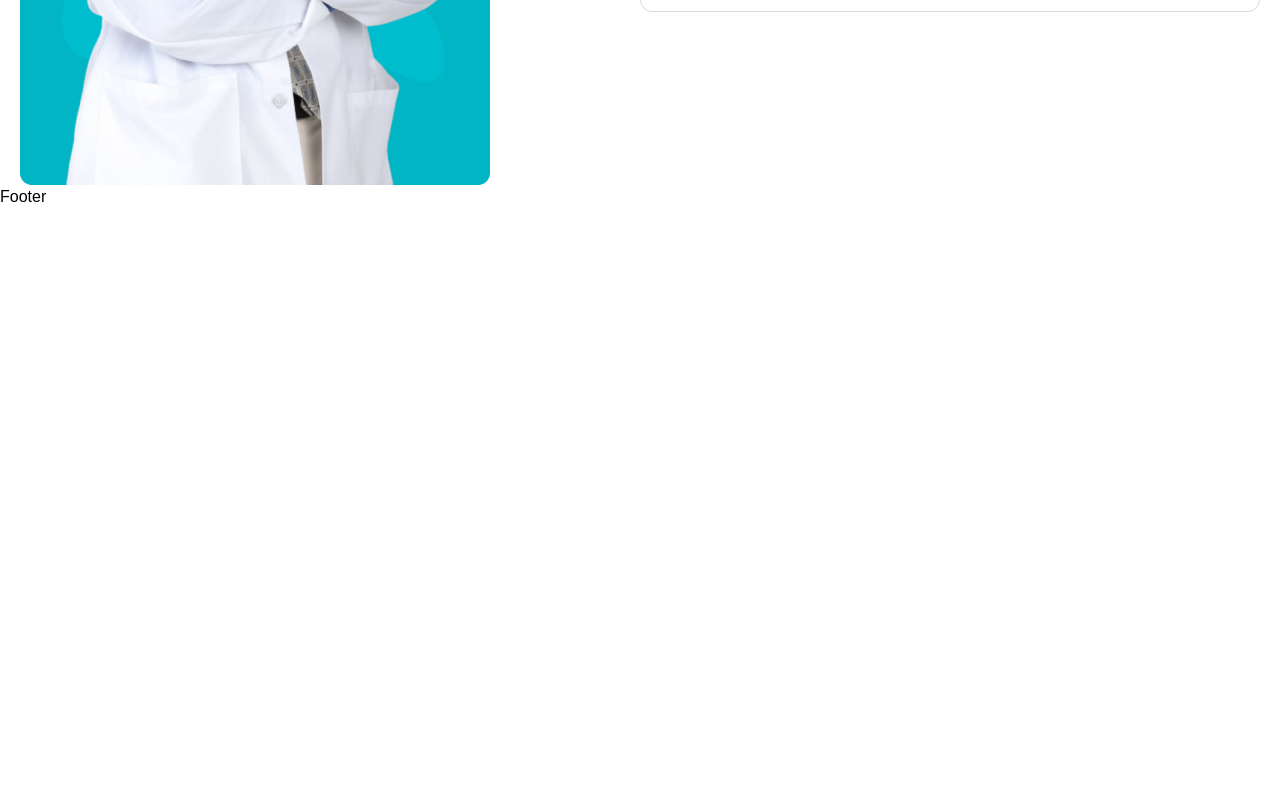
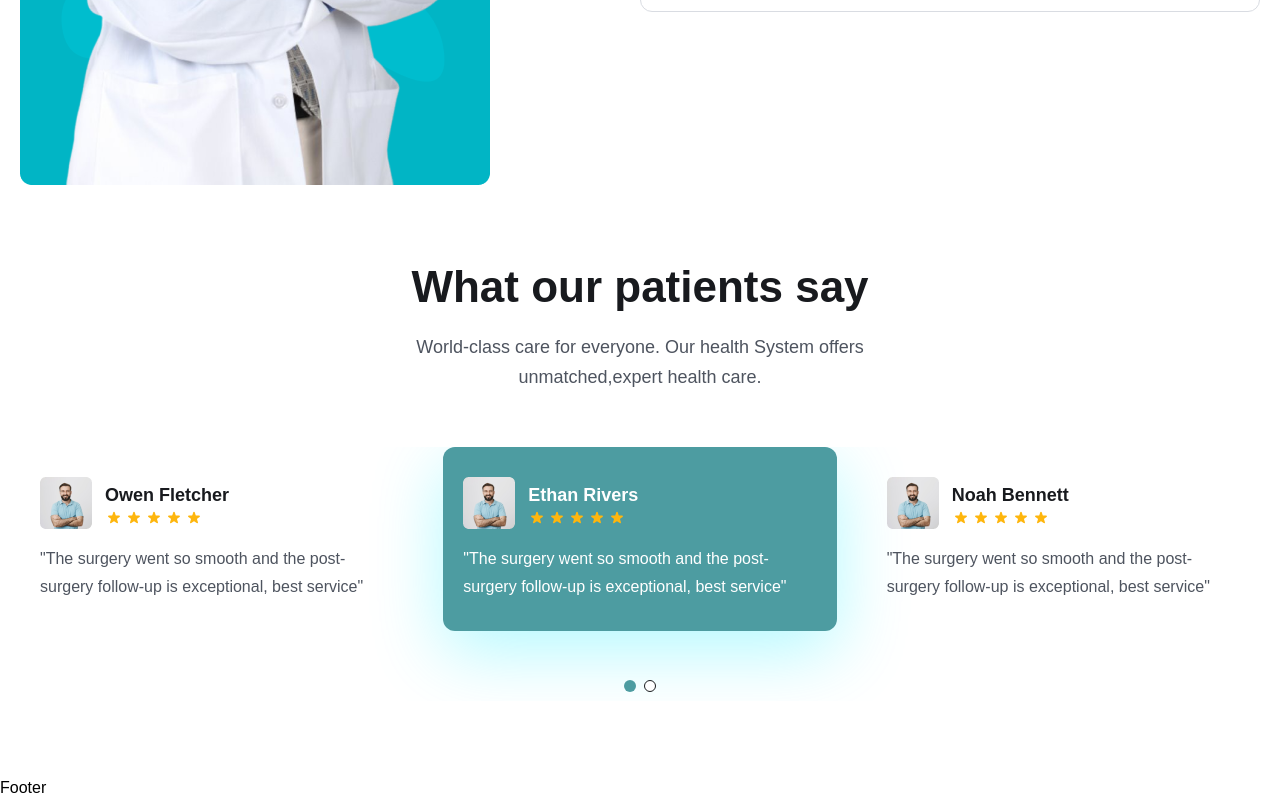
Before and after one commit to Nouranaymanaly/Clinic-Booking_App, a React (Vite) app in the folder frontend/: page / in a window 1280 px wide. Shown: the part 4863-5663 px from the top of the page. Before the commit the page ends 5072 px from the top, so only its background shows below. Built offline with nearby package versions, Linux system fonts and the light colour scheme.

Commit message:
Adding Testimonial section

```diff
--- a/frontend/src/App.css
+++ b/frontend/src/App.css
@@ -8,8 +8,34 @@
 body {
   font-family: "Raleway", sans-serif;
 }
+.swiper-pagination-bullet {
 
-.ssticky__header {
+width: 12px !important;
+height: 12px !important;
+border: 1px solid #181a1e !important;
+opacity: 100% !important;
+background:#fff !important;
+}
+.swiper-pagination-bullet-active {
+  background:#4D9CA1 !important;
+  border: none !important;
+}
+.swiper{
+  padding-bottom: 70px !important;
+
+}
+.swiper-slide.swiper-slide-next {
+background: #4D9CA1;
+border-radius: 12px;
+box-shadow: 0px 20px 70px rgba(0, 234, 255, 0.3) !important;
+}
+.swiper-slide.swiper-slide-next h4, .swiper-slide.swiper-slide-next p{
+  color: #fff;
+}
+.swiper-pagination{
+  top: 90% !important;
+}
+.sticky__header {
   width: 100%;
   height: 80px;
   line-height: 80px;
--- /dev/null
+++ b/frontend/src/components/Testimonial/Testimonial.jsx
@@ -0,0 +1,127 @@
+import React from 'react';
+import { Swiper, SwiperSlide } from 'swiper/react';
+// import { Pagination } from 'swiper';
+import { Pagination } from 'swiper/modules'
+import 'swiper/css';
+import 'swiper/css/pagination';
+import patientAvatar from '../../assets/images/patient-avatar.png';
+import { HiStar } from 'react-icons/hi';
+
+const Testimonial = () => {
+  return (
+    <div className='mt-[30px] lg:mt-[55px]'>
+      <Swiper
+        modules={[Pagination]}
+        spaceBetween={30}
+        slidesPerView={1}
+        pagination={{ clickable: true }}
+        breakpoints={{
+          640: {
+            slidesPerView: 1,
+            spaceBetween: 0,
+          },
+          768: {
+            slidesPerView: 2,
+            spaceBetween: 20,
+          },
+          1024: {
+            slidesPerView: 3,
+            spaceBetween: 30,
+          },
+        }}
+      >
+        <SwiperSlide>
+          <div className="py-[30px] px-5 rounded-3">
+            <div className="flex items-center gap-[13px]">
+              <img src={patientAvatar} alt="Patient Avatar" />
+              <div>
+                <h4 className="text-[18px] leading-[30px] font-semibold text-headingColor">
+                Owen Fletcher
+                </h4>
+                <div className="flex items-center gap-[2px]">
+                    <HiStar className='text-yellowColor w-[18px]'/>
+                    <HiStar className='text-yellowColor w-[18px]'/>
+                    <HiStar className='text-yellowColor w-[18px]'/>
+                    <HiStar className='text-yellowColor w-[18px]'/>
+                    <HiStar className='text-yellowColor w-[18px]'/>
+
+                </div>
+              </div>
+            </div>
+            <p className='text-[16px] leading-7 mt-4 text-textColor font-[400]'>"The surgery went so smooth and the post-surgery follow-up is exceptional, best service"
+            </p>
+          </div>
+        </SwiperSlide>
+        <SwiperSlide>
+          <div className="py-[30px] px-5 rounded-3">
+            <div className="flex items-center gap-[13px]">
+              <img src={patientAvatar} alt="Patient Avatar" />
+              <div>
+                <h4 className="text-[18px] leading-[30px] font-semibold text-headingColor">
+                Ethan Rivers
+                </h4>
+                <div className="flex items-center gap-[2px]">
+                    <HiStar className='text-yellowColor w-[18px]'/>
+                    <HiStar className='text-yellowColor w-[18px]'/>
+                    <HiStar className='text-yellowColor w-[18px]'/>
+                    <HiStar className='text-yellowColor w-[18px]'/>
+                    <HiStar className='text-yellowColor w-[18px]'/>
+
+                </div>
+              </div>
+            </div>
+            <p className='text-[16px] leading-7 mt-4 text-textColor font-[400]'>"The surgery went so smooth and the post-surgery follow-up is exceptional, best service"
+            </p>
+          </div>
+        </SwiperSlide>
+        <SwiperSlide>
+          <div className="py-[30px] px-5 rounded-3">
+            <div className="flex items-center gap-[13px]">
+              <img src={patientAvatar} alt="Patient Avatar" />
+              <div>
+                <h4 className="text-[18px] leading-[30px] font-semibold text-headingColor">
+                Noah Bennett
+                </h4>
+                <div className="flex items-center gap-[2px]">
+                    <HiStar className='text-yellowColor w-[18px]'/>
+                    <HiStar className='text-yellowColor w-[18px]'/>
+                    <HiStar className='text-yellowColor w-[18px]'/>
+                    <HiStar className='text-yellowColor w-[18px]'/>
+                    <HiStar className='text-yellowColor w-[18px]'/>
+
+                </div>
+              </div>
+            </div>
+            <p className='text-[16px] leading-7 mt-4 text-textColor font-[400]'>"The surgery went so smooth and the post-surgery follow-up is exceptional, best service"
+            </p>
+          </div>
+        </SwiperSlide>
+        <SwiperSlide>
+          <div className="py-[30px] px-5 rounded-3">
+            <div className="flex items-center gap-[13px]">
+              <img src={patientAvatar} alt="Patient Avatar" />
+              <div>
+                <h4 className="text-[18px] leading-[30px] font-semibold text-headingColor">
+                Lucas Hunter
+                </h4>
+                <div className="flex items-center gap-[2px]">
+                    <HiStar className='text-yellowColor w-[18px]'/>
+                    <HiStar className='text-yellowColor w-[18px]'/>
+                    <HiStar className='text-yellowColor w-[18px]'/>
+                    <HiStar className='text-yellowColor w-[18px]'/>
+                    <HiStar className='text-yellowColor w-[18px]'/>
+
+                </div>
+              </div>
+            </div>
+            <p className='text-[16px] leading-7 mt-4 text-textColor font-[400]'>"The surgery went so smooth and the post-surgery follow-up is exceptional, best service"
+            </p>
+          </div>
+        </SwiperSlide>
+
+      </Swiper>
+    </div>
+  );
+};
+
+export default Testimonial;
--- a/frontend/src/pages/Home.jsx
+++ b/frontend/src/pages/Home.jsx
@@ -11,6 +11,7 @@
 import ServicesList from '../components/Services/ServicesList'
 import ClinicList from '../components/Clinics/ClinicList'
 import FaqList from '../components/Faq/FaqList'
+import Testimonial from '../components/Testimonial/Testimonial'
 
 const Home = () => {
   return (
@@ -181,6 +182,17 @@
       {/*FAQ SECTION END*/}
 
       {/*TESTIMONIAL*/}
+      <section>
+      <div className="container">
+      <div className="xl:w-[470px] mx-auto">
+            <h2 className="heading text-center">What our patients say</h2>
+            <p className="text__para text-center">
+              World-class care for everyone. Our health System offers unmatched,expert health care.
+            </p>
+          </div>
+          <Testimonial/>
+      </div>
+      </section>
 
       {/*TESTIMONIAL END*/}
 
```
Also changed, not shown: 1 other file (tests, documents, lock files or other folders).
